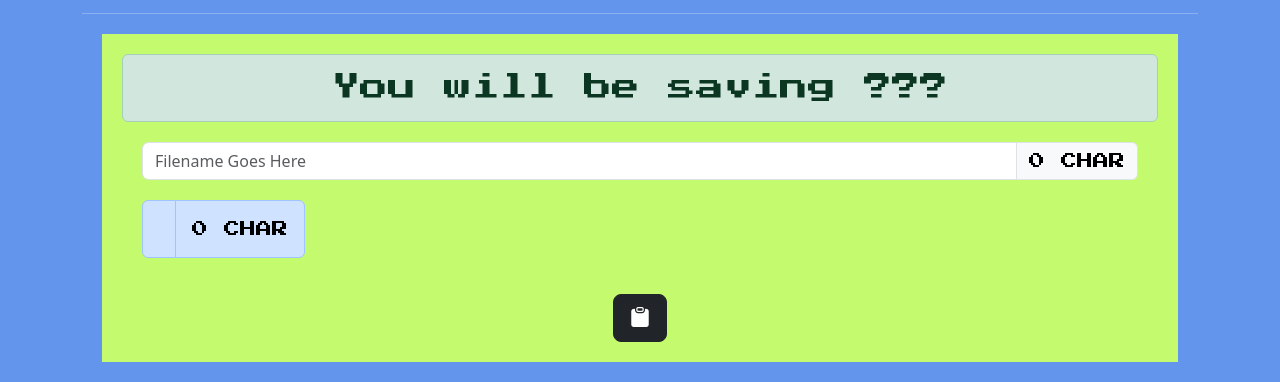
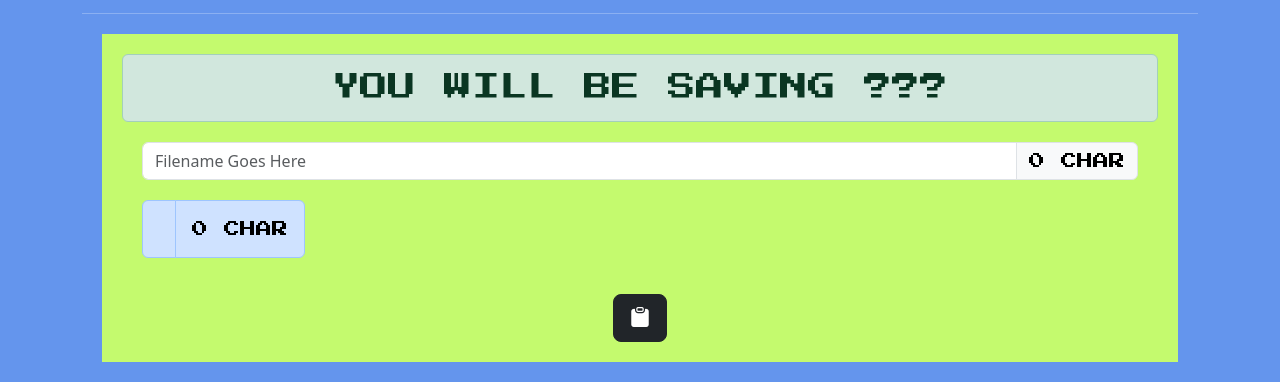
Before and after one commit to ak89mkii/c3-form-app, a website: page index.html in a window 1280 px wide. Shown: the part 419-801 px from the top of the page. Drawn offline with nearby package versions, Linux system fonts and the light colour scheme.

```diff
--- a/index.html
+++ b/index.html
@@ -41,7 +41,7 @@
             <!-- Undescored name component. -->
             <!-- <div class="input-group" id="diffCounter"> -->
                 <h3 class="alert alert-success" role="alert" id="diffCounter">
-                    You will be saving ???
+                    YOU WILL BE SAVING ???
                 </h3>
             <!-- </div> -->
 
```
